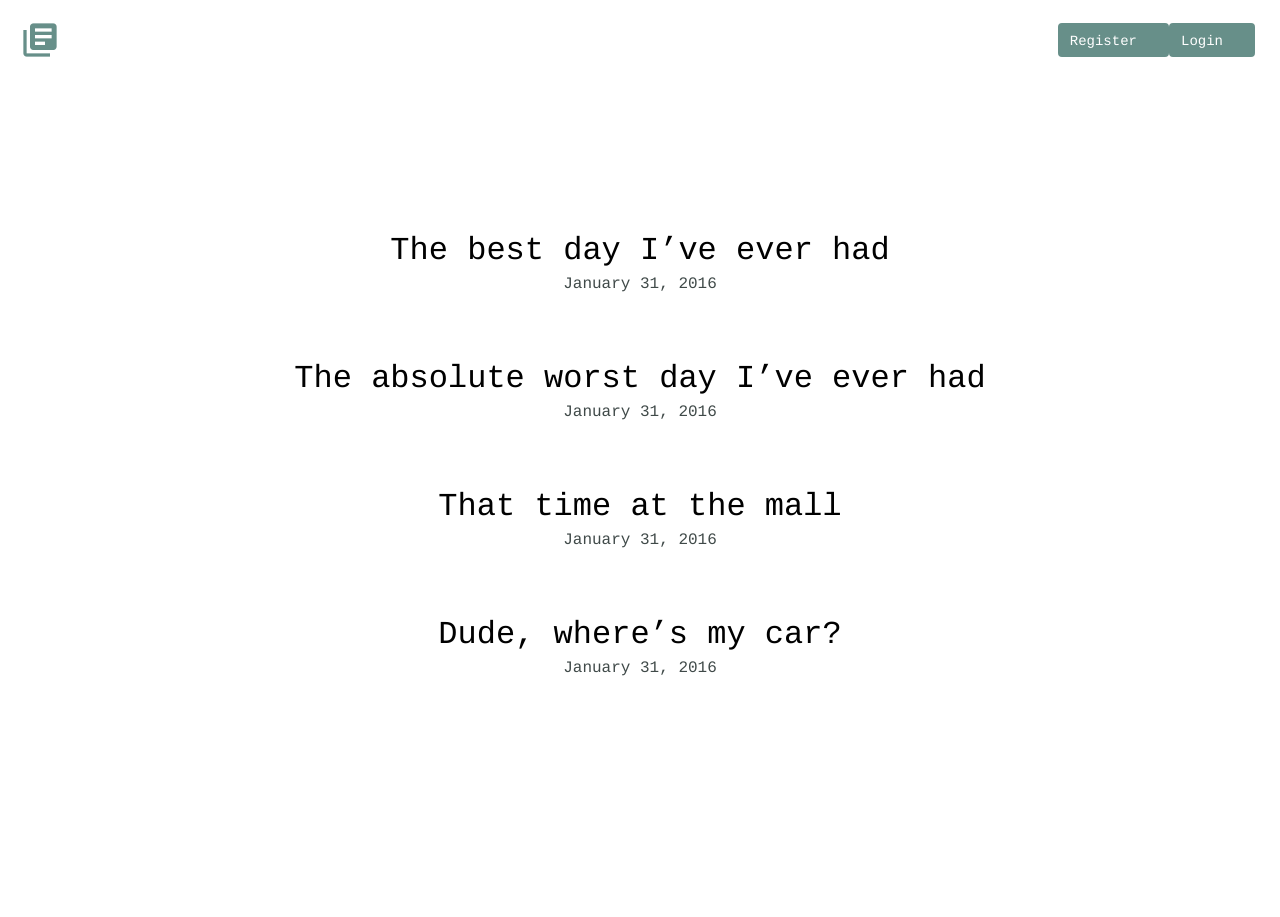
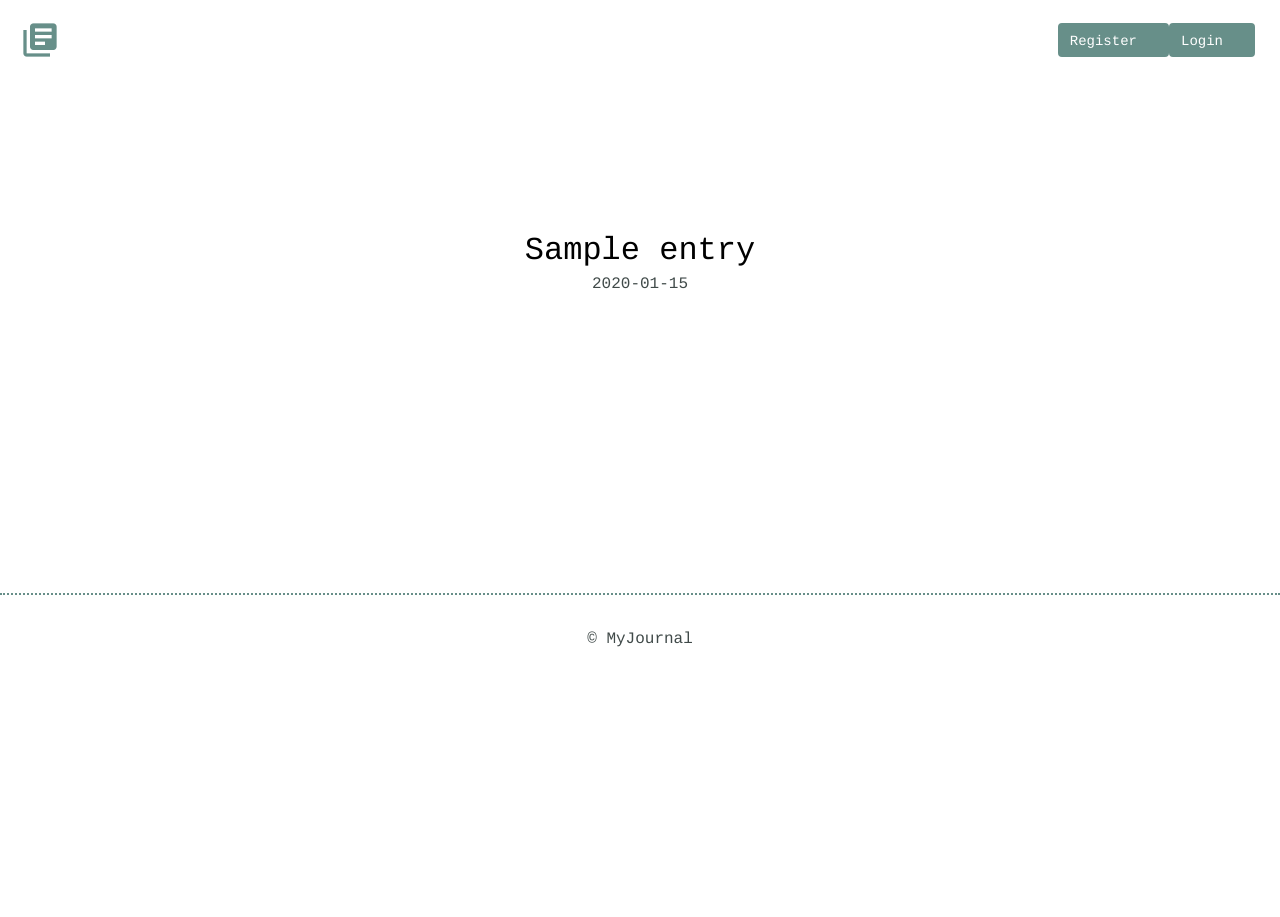
Before and after one commit to lmapple/techdegree-project-5, a Flask app: page /entries in a window 1280 px wide. Shown: the top 917 px of the page. After the commit the page ends 647 px from the top, so only its background shows below. Run offline with Flask 2, Linux system fonts and the light colour scheme; tables that the repository leaves empty hold one stand-in row (values such as "Sample post").

Commit message:
List entry titles on index

```diff
--- a/app.py
+++ b/app.py
@@ -67,7 +67,9 @@ def index():
 #Will act as the Listing route just like /
 @app.route('/entries')
 def entries():
-    return render_template('index.html')
+    user_entries = models.Entry.select().limit(20)
+    #https://peewee.readthedocs.io/en/latest/peewee/playhouse.html?highlight=pagination#PaginatedQuery
+    return render_template('index.html', user_entries=user_entries)
 
 
 @app.route('/register', methods=('GET','POST'))
@@ -104,7 +106,8 @@ def new_entry():
 #The Detail Route
 @app.route('/entries/<id>')
 @login_required
-def detail_entry(id):
+def detail_entry(id=id):
+
     return render_template('detail.html')
 
 #The Edit or Update route
--- a/models.py
+++ b/models.py
@@ -21,11 +21,15 @@ class User(UserMixin, Model):
 
     @classmethod
     def create_user(cls, username, email, password, is_admin=False):
-        cls.create(
-            username=username,
-            email=email,
-            password=generate_password_hash(password),
-            is_admin=is_admin)
+        try:
+            with DATABASE.transaction():
+                cls.create(
+                    username=username,
+                    email=email,
+                    password=generate_password_hash(password),
+                    is_admin=is_admin)
+        except IntegrityError:
+            raise ValueError("User already exists.")
 
     def validate_password(User, password):
         if check_password_hash(User.password, password):
--- a/templates/index.html
+++ b/templates/index.html
@@ -4,27 +4,16 @@
 
 {% block content %}
 
+{% for entry in user_entries %}
         <section>
             <div class="container">
                 <div class="entry-list">
                     <article>
-                        <h2><a href="detail.html">The best day I’ve ever had</a></h2>
-                        <time datetime="2016-01-31">January 31, 2016</time>
-                    </article>
-                    <article>
-                        <h2><a href="detail_2.html">The absolute worst day I’ve ever had</a></h2>
-                        <time datetime="2016-01-31">January 31, 2016</time>
-                    </article>
-                    <article>
-                        <h2><a href="detail_3.html">That time at the mall</a></h2>
-                        <time datetime="2016-01-31">January 31, 2016</time>
-                    </article>
-                    <article>
-                        <h2><a href="detail_4.html">Dude, where’s my car?</a></h2>
-                        <time datetime="2016-01-31">January 31, 2016</time>
+                        <h2><a href="{{ url_for('entries', user_entries=user_entries)  }}">{{ entry.title }}</a></h2>
+                        <time datetime="{{ entry.date.strftime('%m/%d/%Y') }}">{{ entry.date }}</time>
                     </article>
                 </div>
             </div>
         </section>
-
+{% endfor %}
 {% endblock %}
--- a/templates/new.html
+++ b/templates/new.html
@@ -14,11 +14,7 @@
                         {% for field in form %}
                             {{ render_field(field) }}
                         {% endfor %}
-                        <label for="what-i-learned">What I Learned</label>
-                        <textarea id="what-i-learned" rows="5" name="whatILearned"></textarea>
-                        <label for="resources-to-remember">Resources to Remember</label>
-                        <textarea id="resources-to-remember" rows="5" name="ResourcesToRemember"></textarea>
-                        <input type="submit" value="Publish Entry" class="button">
+                        <input type="submit" value="Post Entry" class="button">
                         <a href="{{ url_for('index') }}" class="button button-secondary">Cancel</a>
                     </form>
                 </div>
```
